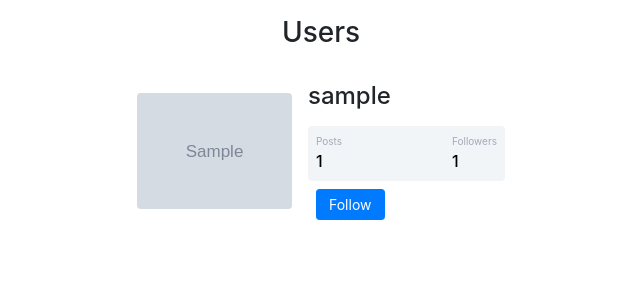
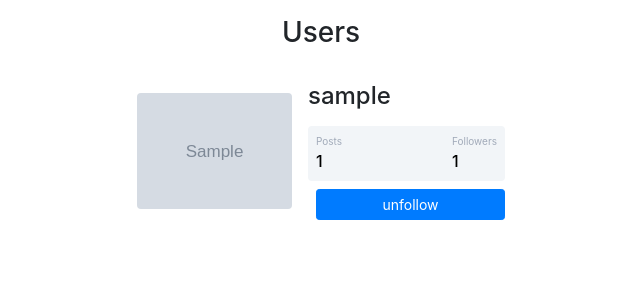
Before and after one commit to adushaj2022/blog, a Django app: page /user/profiles/ in a window 1280 px wide. Shown: the part 64-364 px from the top of the page, without its empty margins (319-959 px from the left). Run offline with Django 3.2, Linux system fonts and the light colour scheme; a user stored in the database is signed in; tables that the repository leaves empty hold one stand-in row (values such as "Sample post"); grey boxes marked "Sample" are stand-in pictures; some libraries are stand-ins or nearby versions.

Commit message:
added unfollow (frontend only sofar)

```diff
--- a/blog/templates/users/all_profiles.html
+++ b/blog/templates/users/all_profiles.html
@@ -12,10 +12,25 @@
                         <div class="d-flex flex-column"> <span class="articles">Posts</span> <span class="number1">{{ profile.num_of_posts }}</span> </div>
                         <div class="d-flex flex-column"> <span class="followers">Followers</span> <span class="number2">{{ profile.num_of_followers }}</span> </div>                </div>
                         <div class="button mt-2 d-flex flex-row align-items-center">
-                            <a href="{% url 'follow' profile.id %}">
-                                <button class="btn btn-sm btn-primary w-100 ml-2">Follow</button>
+                                <button class="btn btn-sm btn-primary w-100 ml-2">
+                                    {% for key, value in does_follows.items %}
+                                        {% if key == profile.id %}
+                                            {% if value %}
+                                            <a href="{% url 'follow' profile.id %}" class="text-white">
+                                                unfollow
+                                            </a>
+                                            {% else %}
+                                            <a href="{% url 'follow' profile.id %}" class="text-white">
+                                                follow
+                                            </a>
+                                            {% endif %}
+
+                                        {% endif %}
+                                    {% endfor %}
+                                </button>
                             </a>
                         </div>
+
                 </div>
             </div>
         </div>
--- a/blog/user/models.py
+++ b/blog/user/models.py
@@ -1,6 +1,7 @@
 from django.db import models
 from django.contrib.auth.models import User
 from django.apps import apps
+from django import template
 
 
 class UserProfile(models.Model):
@@ -24,6 +25,13 @@ class UserProfile(models.Model):
         relationships = apps.get_model('user', 'Relationship')
         return relationships.objects.filter(followee=self).count()
 
+    def does_follow(self, fid):
+        relationships = apps.get_model('user', 'Relationship')
+        if relationships.objects.filter(followee=self, following_id=fid).count() == 1:
+            return True
+        else:
+            return False
+
     num_of_followers = property(follower_count)
     num_of_followees = property(followee_count)
     num_of_posts = property(post_count)
--- a/blog/user/views.py
+++ b/blog/user/views.py
@@ -59,7 +59,14 @@ def profile_posts(request, id):
 
 def all_profiles(request):
     profiles = UserProfile.objects.all()
-    return render(request, 'users/all_profiles.html', {'profiles': profiles})
+    current_user = UserProfile.objects.get(user_id=request.user.id)
+    does_follows = {}
+    for prof in profiles:
+        if current_user.does_follow(prof.id):
+            does_follows[prof.id] = True
+        else:
+            does_follows[prof.id] = False
+    return render(request, 'users/all_profiles.html', {'profiles': profiles, 'does_follows': does_follows})
 
 
 @login_required()
```
